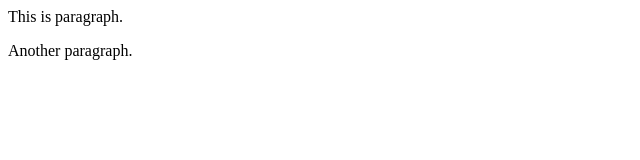
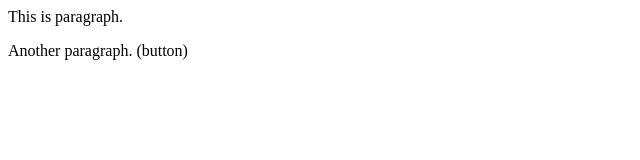
Before and after one commit to Neeraj-Sethiya/localrepo, a plain HTML site: page index.html in a window 1280 px wide. Shown: the full height of the page, 0-640 px from the left. Drawn offline with Linux system fonts and the light colour scheme.

```diff
--- a/index.html
+++ b/index.html
@@ -1,2 +1,2 @@
 <p>This is paragraph.</p>
-<p>Another paragraph.</p>
+<p>Another paragraph. (button)</p>
```
